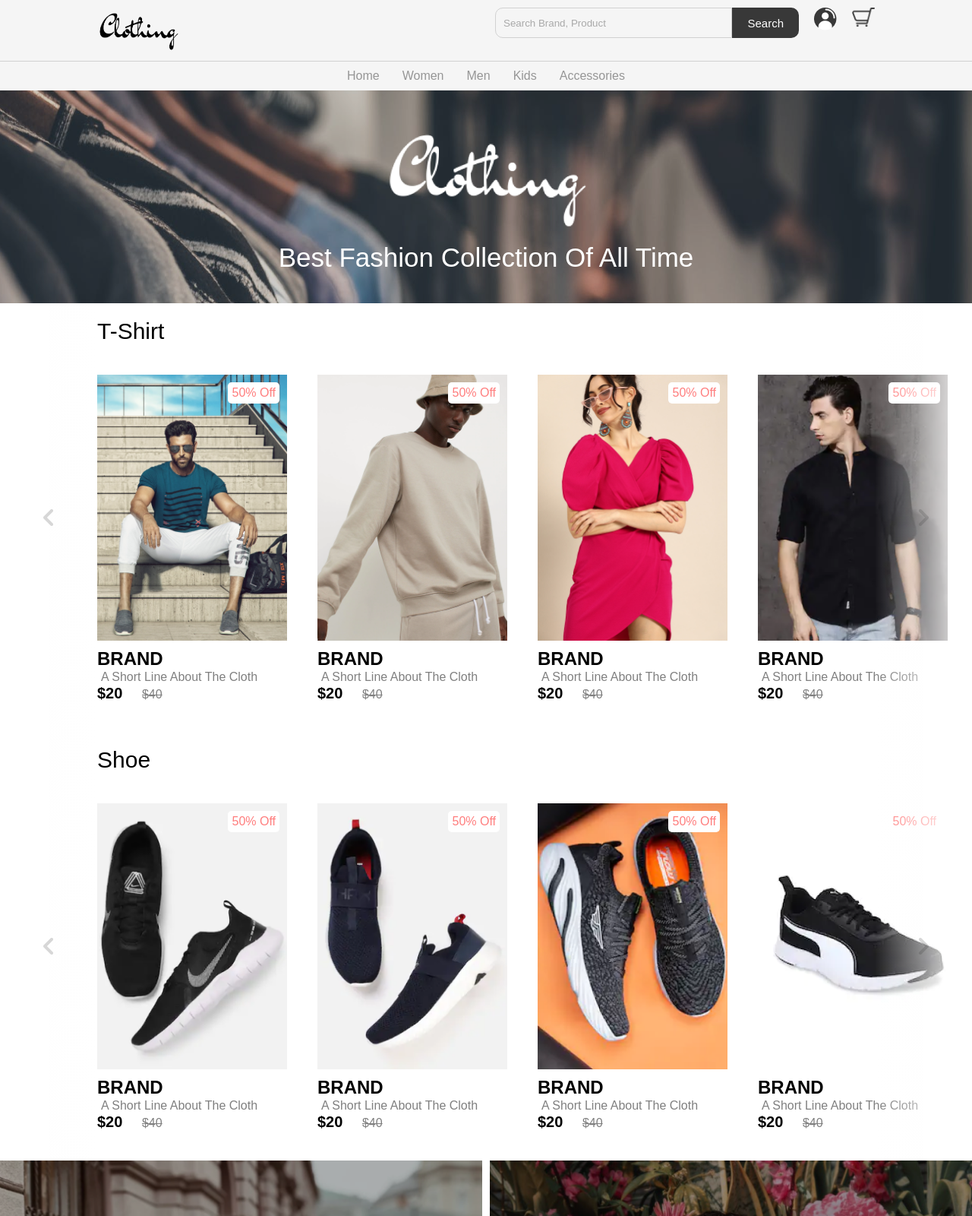
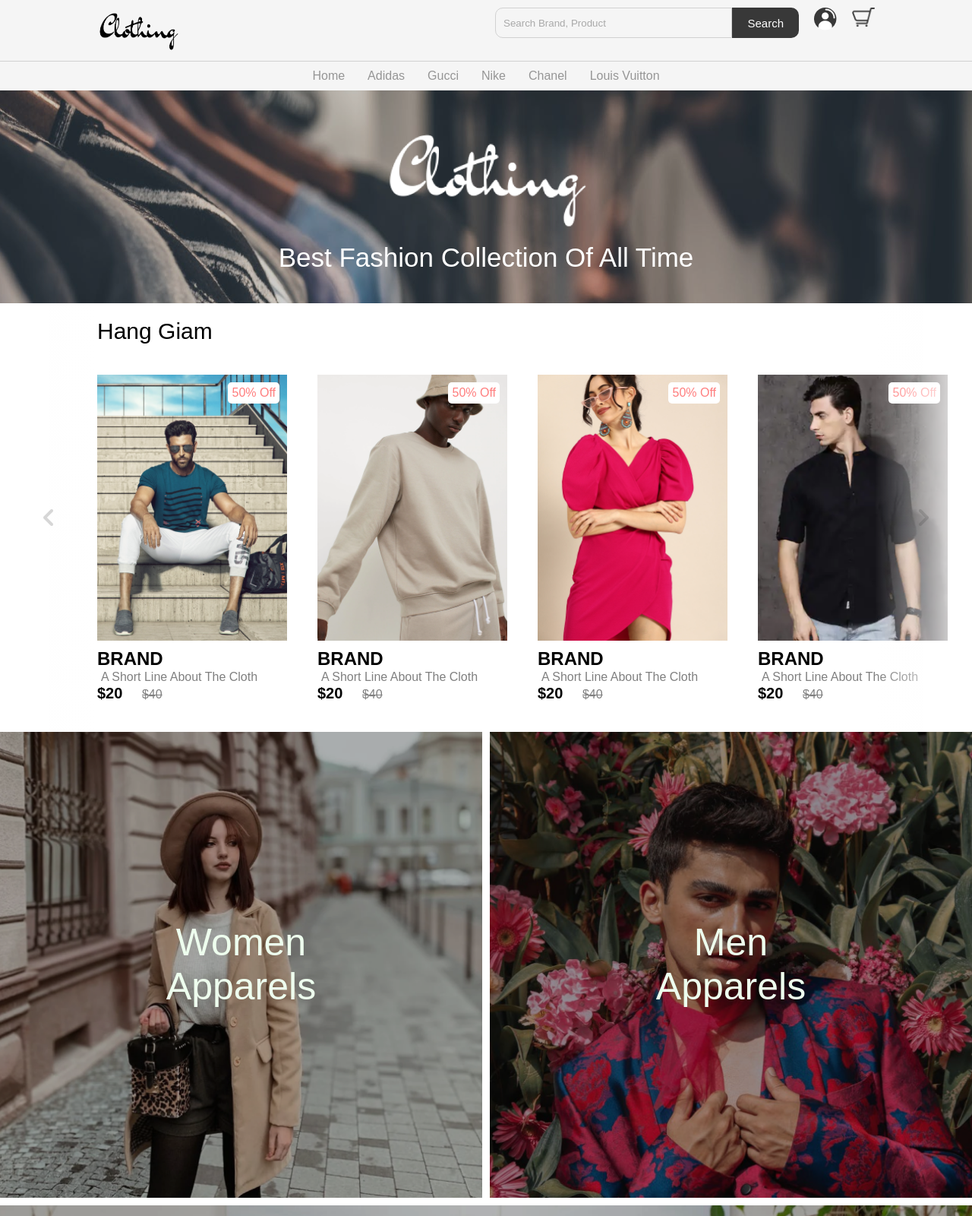
Before and after one commit to sankatjm0/web, a plain HTML site: page DO_An_Web/index.html in a window 1280 px wide. Shown: the top 1600 px of the page at 76% size. Drawn offline with Linux system fonts and the light colour scheme.

Commit message:
lan chinh sua thu 6

```diff
--- a/DO_An_Web/css/footer.css
+++ b/DO_An_Web/css/footer.css
@@ -6,7 +6,7 @@ footer {
   background: #383838;
 }
 
-.footer-content {
+.foter-coontent {
   display: flex;
   width: 100%;
   justify-content: space-between;
--- a/DO_An_Web/index.html
+++ b/DO_An_Web/index.html
@@ -22,7 +22,7 @@
 
     <!--cards-container-->
     <section class="product">
-        <h2 class="product-category">T-shirt</h2>
+        <h2 class="product-category">Hang giam </h2>
         <button class="pre-btn"><img src="img/arrow.png" alt=""></button>
         <button class="nxt-btn"><img src="img/arrow.png" alt=""></button>
         <div class="product-container">
@@ -137,122 +137,7 @@
         </div>
     </section>
 
-     <!--cards-container-->
-     <section class="product">
-        <h2 class="product-category">shoe</h2>
-        <button class="pre-btn"><img src="img/arrow.png" alt=""></button>
-        <button class="nxt-btn"><img src="img/arrow.png" alt=""></button>
-        <div class="product-container">
-            <div class="product-card">
-                <div class="product-image">
-                    <span class="discount-tag">50% off</span>
-                    <img src="img/card9.png" class="product-thumb" alt="">
-                    <button class="card-btn">add to whislist</button>
-                </div>
-                <div class="product-info">
-                    <h2 class="product-brand">brand</h2>
-                    <p class="product-short-des">a short line about the cloth</p>
-                    <span class="price">$20 </span><span class="actual-price">$40</span>
 
-                </div>
-            </div>
-            <div class="product-card">
-                <div class="product-image">
-                    <span class="discount-tag">50% off</span>
-                    <img src="img/card10.png" class="product-thumb" alt="">
-                    <button class="card-btn">add to whislist</button>
-                </div>
-                <div class="product-info">
-                    <h2 class="product-brand">brand</h2>
-                    <p class="product-short-des">a short line about the cloth</p>
-                    <span class="price">$20 </span><span class="actual-price">$40</span>
-
-                </div>
-            </div>
-
-            <div class="product-card">
-                <div class="product-image">
-                    <span class="discount-tag">50% off</span>
-                    <img src="img/card11.png" class="product-thumb" alt="">
-                    <button class="card-btn">add to whislist</button>
-                </div>
-                <div class="product-info">
-                    <h2 class="product-brand">brand</h2>
-                    <p class="product-short-des">a short line about the cloth</p>
-                    <span class="price">$20 </span><span class="actual-price">$40</span>
-
-                </div>
-            </div>
-
-            <div class="product-card">
-                <div class="product-image">
-                    <span class="discount-tag">50% off</span>
-                    <img src="img/card12.png" class="product-thumb" alt="">
-                    <button class="card-btn">add to whislist</button>
-                </div>
-                <div class="product-info">
-                    <h2 class="product-brand">brand</h2>
-                    <p class="product-short-des">a short line about the cloth</p>
-                    <span class="price">$20 </span><span class="actual-price">$40</span>
-
-                </div>
-            </div>
-
-            <div class="product-card">
-                <div class="product-image">
-                    <span class="discount-tag">50% off</span>
-                    <img src="img/card13.png" class="product-thumb" alt="">
-                    <button class="card-btn">add to whislist</button>
-                </div>
-                <div class="product-info">
-                    <h2 class="product-brand">brand</h2>
-                    <p class="product-short-des">a short line about the cloth</p>
-                    <span class="price">$20 </span><span class="actual-price">$40</span>
-
-                </div>
-            </div>
-
-            <div class="product-card">
-                <div class="product-image">
-                    <span class="discount-tag">50% off</span>
-                    <img src="img/card14.png" class="product-thumb" alt="">
-                    <button class="card-btn">add to whislist</button>
-                </div>
-                <div class="product-info">
-                    <h2 class="product-brand">brand</h2>
-                    <p class="product-short-des">a short line about the cloth</p>
-                    <span class="price">$20 </span><span class="actual-price">$40</span>
-
-                </div>
-            </div>
-
-            <div class="product-card">
-                <div class="product-image">
-                    <span class="discount-tag">50% off</span>
-                    <img src="img/card15.png" class="product-thumb" alt="">
-                    <button class="card-btn">add to whislist</button>
-                </div>
-                <div class="product-info">
-                    <h2 class="product-brand">brand</h2>
-                    <p class="product-short-des">a short line about the cloth</p>
-                    <span class="price">$20 </span><span class="actual-price">$40</span>
-                </div>
-            </div>
-            <div class="product-card">
-                <div class="product-image">
-                    <span class="discount-tag">50% off</span>
-                    <img src="img/card16.png" class="product-thumb" alt="">
-                    <button class="card-btn">ad d to whislist</button>
-                </div>
-                <div class="product-info">
-                    <h2 class="product-brand">brand</h2>
-                    <p class="product-short-des">a short line about the cloth</p>
-                    <span class="price">$20 </span><span class="actual-price">$40</span>
-                </div>
-            </div>
-
-        </div>
-    </section>
 
 
     <!--collections-->
--- a/DO_An_Web/js/nav.js
+++ b/DO_An_Web/js/nav.js
@@ -15,12 +15,16 @@ const createNav = () => {
 </div>
 <ul class="Links-container">
   <li class="link-item"><a href="#" class="link">Home</a></li>
-  <li class="link-item"><a href="#" class="link">Women</a></li>
-  <li class="link-item"><a href="#" class="link">Men</a></li>
-  <li class="link-item"><a href="#" class="link">Kids</a></li>
-  <li class="link-item"><a href="#" class="link">Accessories</a></li>
+  <li class="link-item"><a href="#" class="link">Adidas</a></li>
+  <li class="link-item"><a href="#" class="link">Gucci</a></li>
+  <li class="link-item"><a href="#" class="link">Nike</a></li>
+  <li class="link-item"><a href="#" class="link">Chanel</a></li>
+  <li class="link-item"><a href="#" class="link">Louis Vuitton</a></li>
+
+
+
 </ul>
 
     `;
-}
+};
 createNav();
```
Also changed, not shown: DO_An_Web/css/product.css (+20 -2 lines), DO_An_Web/js/footer.js (line endings or trailing spaces), DO_An_Web/product.html (line endings or trailing spaces).
